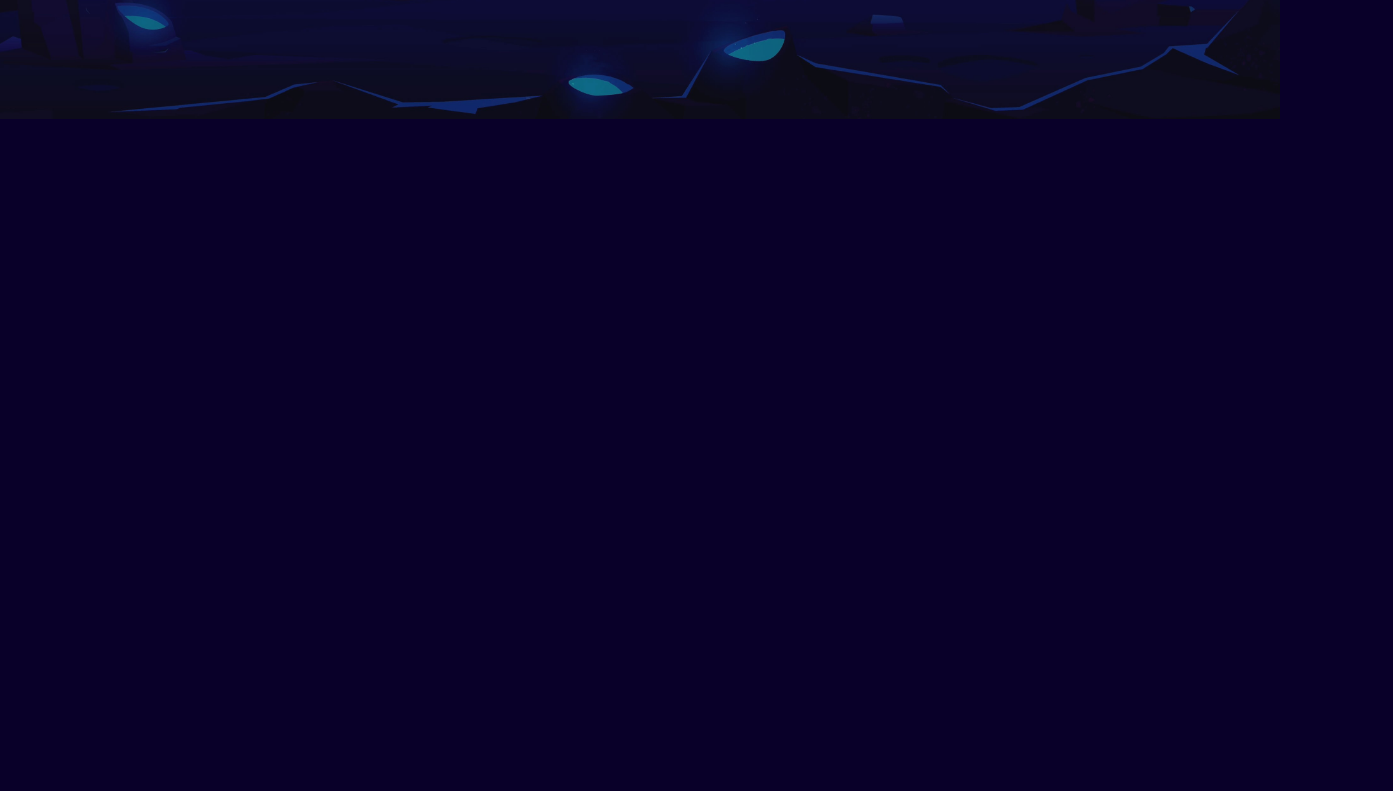
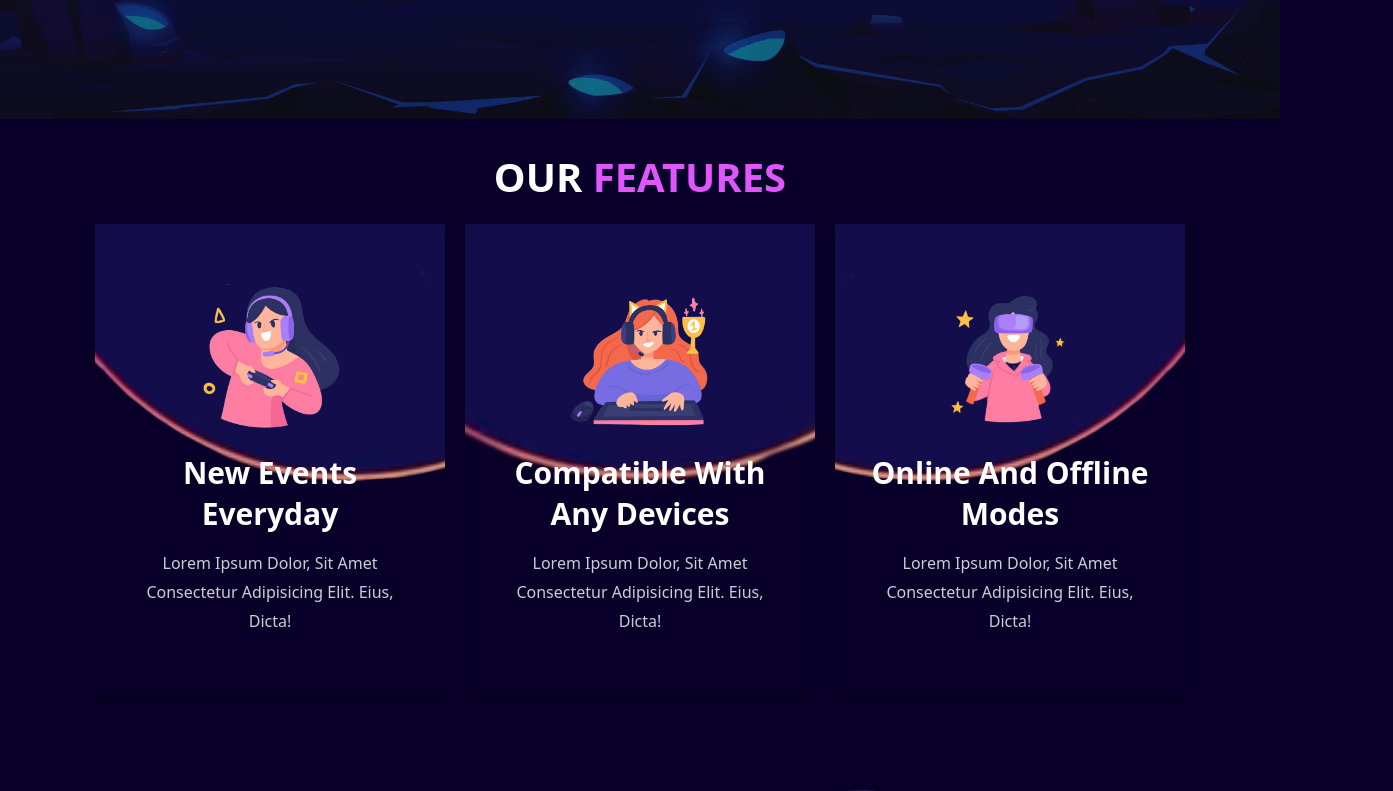
Before and after one commit to mmailism/web_sample_game, a plain HTML site: page src/index.html in a window 1280 px wide. Shown: the part 681-1472 px from the top of the page, 1393 px wide, since content can reach past the window. Drawn offline with nearby package versions, Linux system fonts and the light colour scheme; a web font is replaced by a local one.

Commit message:
add-feature-about

```diff
--- a/src/index.html
+++ b/src/index.html
@@ -48,7 +48,48 @@
     <!-- ===== home section ends ===== -->
 
     <!-- ===== features section starts ===== -->
+    <section class="features">
+        <h1 class="heading">our <span>features</span></h1>
+            <div class="box-container">
+                <div class="box" style="background: url(/img/gaming-world-bg1.png) no-repeat;">
+                    <img src="/img/gaming-img-1.png" alt="">
+                    <h3>new events everyday</h3>
+                    <p>Lorem ipsum dolor, sit amet consectetur adipisicing elit. Eius, dicta!</p>
+                </div>
+                <div class="box" style="background: url(/img/gaming-world-bg2.png) no-repeat;">
+                    <img src="/img/gaming-img-2.png" alt="">
+                    <h3>compatible with any devices</h3>
+                    <p>Lorem ipsum dolor, sit amet consectetur adipisicing elit. Eius, dicta!</p>
+                </div>
+                <div class="box" style="background: url(/img/gaming-world-bg3.png) no-repeat;">
+                    <img src="/img/gaming-img-3.png" alt="">
+                    <h3>online and offline modes</h3>
+                    <p>Lorem ipsum dolor, sit amet consectetur adipisicing elit. Eius, dicta!</p>
+                </div>
+            </div>
+    </section>
     <!-- ===== features section ends ===== -->
+
+    <!-- ===== about section starts ===== -->
+    <div class="about" id="about">
+        <section class="flex">
+            <div class="image">
+                <img src="/img/about-img-1.png" alt="">
+            </div>
+            <div class="content">
+                <h3>about us</h3>
+                <p>Lorem ipsum dolor sit amet, consectetur adipisicing elit. Odio delectus animi laborum tempora accusamus minima, illo quasi facilis asperiores voluptatibus.</p>
+                <a href="#" class="btn"> read more</a>
+            </div>
+            <div class="image">
+                <img src="/img/about-img-2.png" alt="">
+            </div>
+        </section>
+    </div>
+    <!-- ===== about section ends ===== -->
+
+
+
 
 
 
--- a/src/style.css
+++ b/src/style.css
@@ -53,6 +53,8 @@ section{
     margin: 0 auto;
 }
 
+
+
 .btn{
     display: inline-block;
     margin-top: 1rem;
@@ -84,6 +86,19 @@ section{
     &:hover::before{
         width: 100%;
         left: 0;
+    }
+}
+
+.heading{
+    margin-bottom: 2rem;
+    text-align: center;
+    font-size: 4rem;
+    color: var(--white);
+    text-transform: uppercase;
+
+    span{
+        color: var(--main-color);
+        text-transform: uppercase;
     }
 }
 
@@ -143,7 +158,7 @@ section{
 }
 
 .home{
-    background: url(/img/home-bg.jpg) no-repeat;
+    background: url(/img/home-bg.webp) no-repeat;
     background-position: center;
     background-size: cover;
 
@@ -184,8 +199,37 @@ section{
     }
 }
 
+.features .box-container{
+    display: grid;
+    grid-template-columns: repeat(auto-fit, 35rem);
+    gap: 2rem;
+    align-items: flex-start;
+    justify-content: center;
 
+    .box{
+        background-position: center !important;
+        background-size: cover !important;
+        text-align: center;
+        padding: 6rem 3rem;
+        box-shadow: var(--box-shadow);
 
+        img{
+            height: 15rem;
+            width: 100%;
+            object-fit: contain;
+        }
+        h3{
+            margin: 1.5rem 0;
+            font-size: 3rem;
+            color: var(--white);
+        }
+        p{
+            line-height: 1.8;
+            font-size: 1.6rem;
+            color: var(--light-white);
+        }
+    }
+}
 
 
 
```
Also changed, not shown: img/gaming-world-bg1.png (added), img/gaming-world-bg2.png (added), img/gaming-world-bg3.png (added), img/home-bg.webp (renamed from img/home-bg.jpg), 2 other files.
